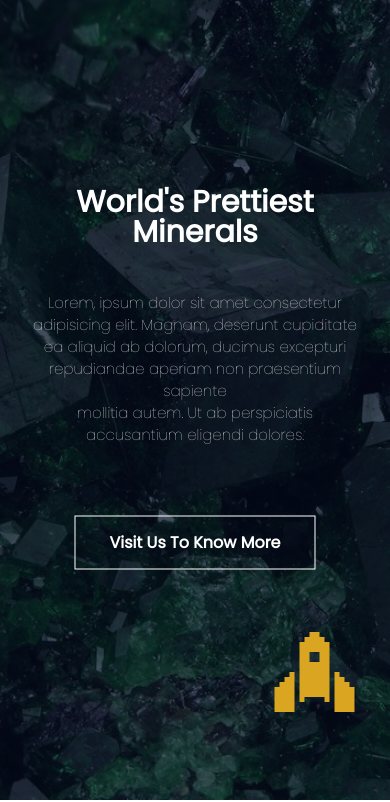
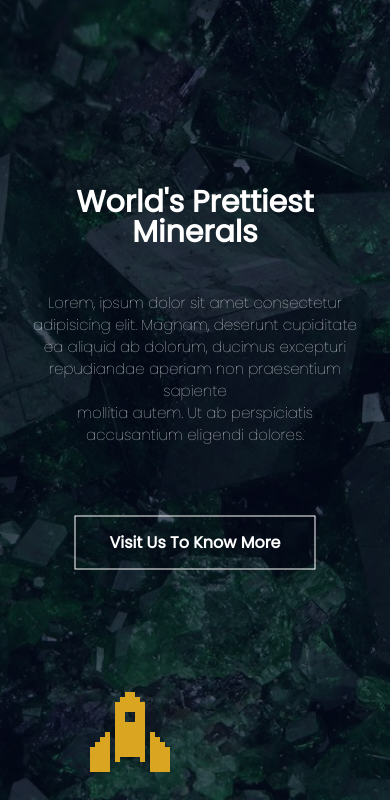
Before and after one commit to AstridTorni/web1, a plain HTML site: page index.html in a window 390 px wide. Shown: the part 44-846 px from the top of the page. Drawn offline with Linux system fonts and the light colour scheme; a web font is replaced by a local one.

Commit message:
Add rocket problem

```diff
--- a/css/style.css
+++ b/css/style.css
@@ -338,14 +338,16 @@ nav .fa-solid{
     height: 100px;
     width: 100px;
     position: fixed;
-    bottom: 8%;
-    right: 4%;
+    bottom: 1%;
+    right: 1%;
     z-index: 3;
-
-
 }
 .fa-space-awesome{
     color:GoldenRod;
     font-size: 80px;
     border: none;
 }
+ @media(max-width: 700px){
+    .up{
+       right: 200px;
+    }
```
Also changed, not shown: index.html (+0 -1 lines).
